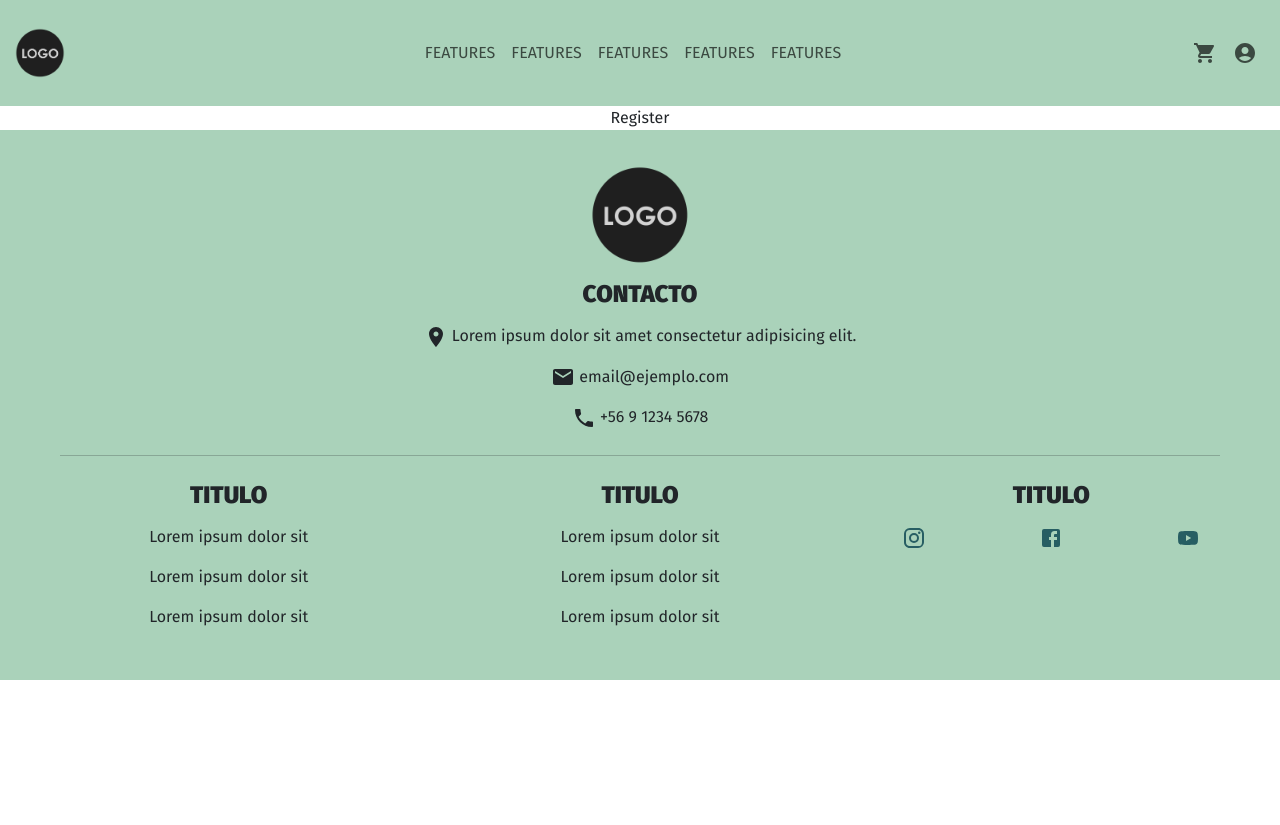
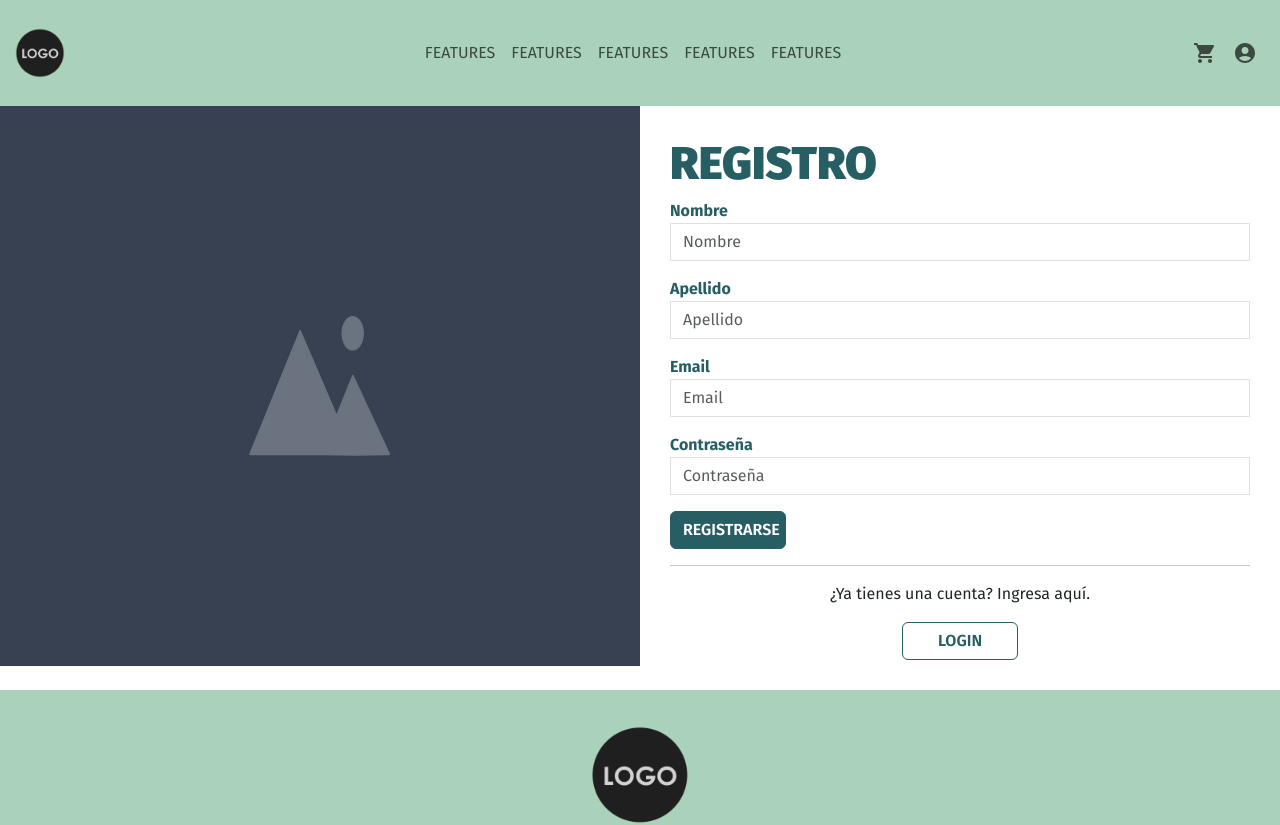
Before and after one commit to Tania-Bobadilla/Aquaride-frontend, a React (Vite) app: page /register in a window 1280 px wide. Shown: the top 825 px of the page. Before the commit the page ends 800 px from the top, so only its background shows below. Built offline with nearby package versions, Linux system fonts and the light colour scheme.

Commit message:
Register form

```diff
--- a/src/App.css
+++ b/src/App.css
@@ -156,6 +156,63 @@ footer a:hover {
     color: #FFFFFF
 }
 /*--------------------------------------------------------*/
+/*REGISTER*/
+.register img {
+    width: 100%;
+    height: 70vh;
+}
+.register .register-img {
+    padding: 0;
+}
+.register .info {
+    padding: 30px;
+}
+.register h2 {
+    font-size: 46px;
+    font-weight: 900;
+    text-transform: uppercase;
+    text-align: left;
+    color: #275E63;
+}
+.register button {
+    width: 20%;
+}
+.register .btn-outline-secondary {
+    border: #275E63 1px solid;
+    color: #275E63;
+    font-weight: 600;
+    text-transform: uppercase;
+}
+.register .btn-outline-secondary:hover {
+    background-color: #275E63;
+    color: #FFFFFF;
+}
+/*FORM*/
+.form-register {
+    text-align: left;
+}
+.form-register .mb-3  {
+    color: #275E63;
+    text-align: left;
+}
+.form-register input {
+    text-align: left;
+    border: #275E63 1 px solid;
+    border-radius: 5px;
+}
+.form-register .mb-3 input::placeholder  {
+    text-align: left;
+}
+.form-register .btn-primary {
+    background-color: #275E63;
+    border: #275E63 1px solid;
+    font-weight: 600;
+    text-transform: uppercase;
+}
+.form-register .btn-primary:hover {
+    background-color: rgb(15, 63, 66);;
+}
+/*--------------------------------------------------------*/
 /*CARD PRODUCT*/
 .card-prod .card {
     width: 18rem;
--- /dev/null
+++ b/src/components/FormRegister.jsx
@@ -0,0 +1,62 @@
+import { Button } from "react-bootstrap"
+
+const FormRegister = () => {
+    return (
+        <form className="form-register">
+            <div className='mb-3'>
+                <label htmlFor="name">
+                    <strong>Nombre</strong>
+                </label>
+                <input
+                    type="text"
+                    placeholder='Nombre'
+                    autoComplete='off'
+                    name='name'
+                    className='form-control rounded-0'
+                    // onChange={}
+                />
+            </div>
+            <div className='mb-3'>
+                <label htmlFor="lastname">
+                    <strong>Apellido</strong>
+                </label>
+                <input
+                    type="text"
+                    placeholder='Apellido'
+                    autoComplete='off'
+                    name='lastname'
+                    className='form-control rounded-0'
+                    // onChange={}
+                />
+            </div>
+            <div className='mb-3'>
+                <label htmlFor="email">
+                    <strong>Email</strong>
+                </label>
+                <input
+                    type="email"
+                    placeholder='Email'
+                    autoComplete='off'
+                    name='email'
+                    className='form-control rounded-0'
+                    // onChange={}
+                />
+            </div>
+            <div className='mb-3'>
+                <label htmlFor="password">
+                    <strong>Contraseña</strong>
+                </label>
+                <input
+                    type="password"
+                    placeholder='Contraseña'
+                    name='password'
+                    className='form-control rounded-0'
+                    // onChange={}
+                />
+            </div>
+            <Button type='submit'>Registrarse</Button>
+        </form >
+    )
+}
+
+export default FormRegister
--- a/src/pages/Register.jsx
+++ b/src/pages/Register.jsx
@@ -1,6 +1,26 @@
+import { Button, Col, Container, NavLink, Row } from "react-bootstrap"
+import img from "../assets/image-12x.jpg"
+import FormRegister from "../components/FormRegister.jsx"
+
 const Register = () => {
   return (
-    <div>Register</div>
+    <main className="register">
+      <Container fluid>
+        <Row>
+          <Col sm={6} className="register-img">
+            <img src={img} alt="" />
+          </Col>
+          <Col sm={6} className="info">
+            <h2>Registro</h2>
+            <FormRegister />
+            <hr />
+            <p>¿Ya tienes una cuenta? Ingresa aquí.</p>
+            <NavLink to="/"><Button variant="outline-secondary">Login</Button></NavLink>
+          </Col>
+        </Row>
+      </Container>
+      {/*  */}
+    </main>
   )
 }
 
```
